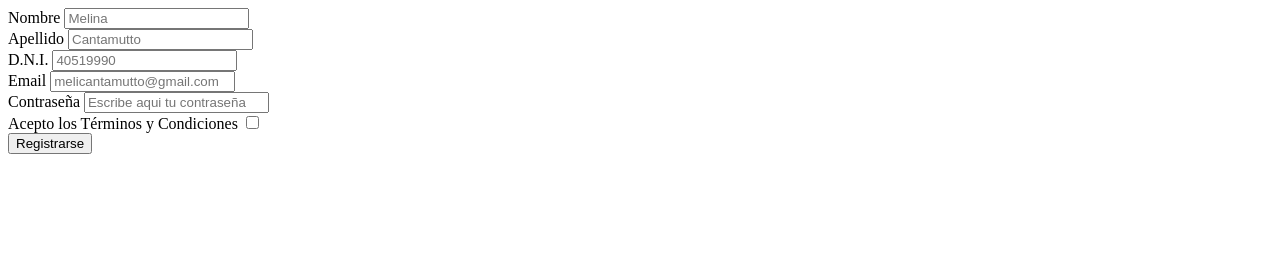
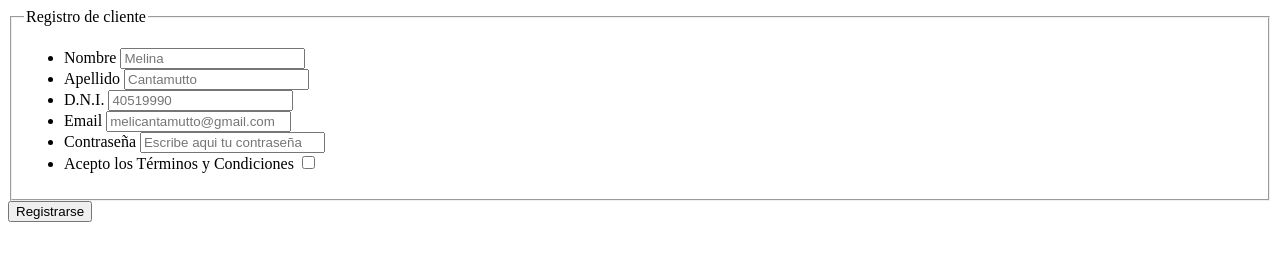
Before and after one commit to melicantamutto/formularios-01-registro-de-cliente, a plain HTML site: page index.html in a window 1280 px wide. Drawn offline with Linux system fonts and the light colour scheme.

Commit message:
mejoras de sintaxis en el formulario

```diff
--- a/index.html
+++ b/index.html
@@ -8,30 +8,36 @@
 <body>
     <main>
         <form action="#">
-            <div class="form-input-card">
+            <fieldset>
+                <legend>Registro de cliente</legend>
+                <ul>
+                    <li class="form-input-card">
                         <label for="userName">Nombre</label>
                         <input type="text" name="userName" id="userName" placeholder="Melina" />
-            </div>
-            <div class="form-input-card">
+                    </li>
+                    <li class="form-input-card">
                         <label for="userLastName">Apellido</label>
                         <input type="text" name="userLastName" id="userLastName" placeholder="Cantamutto" />
-            </div>
-            <div class="form-input-card">
+                    </li>
+                    <li class="form-input-card">
                         <label for="userDoc">D.N.I.</label>
-                <input type="number" name="userDoc" id="userDoc" maxlength="8" placeholder="40519990" />
-            </div>
-            <div class="form-input-card">
+                        <input type="tel" name="userDoc" id="userDoc" maxlength="8" placeholder="40519990" />
+                    </li>
+                    <li class="form-input-card">
                         <label for="userEmail">Email</label>
                         <input type="email" name="userEmail" id="userEmail" placeholder="melicantamutto@gmail.com" />
-            </div>
-            <div class="form-input-card">
+                    </li>
+                    <li class="form-input-card">
                         <label for="userPassword">Contraseña</label>
                         <input type="password" name="userPassword" id="userPassword" placeholder="Escribe aqui tu contraseña" minlength="8" maxlength="16" />
-            </div>
-            <div class="form-input-card">
+                    </li>
+                    <li class="form-input-card">
                         <label for="termsAndConditions">Acepto los Términos y Condiciones</label>
                         <input type="checkbox" name="termsAndConditions" id="termsAndConditions" />
-            </div>
+                    </li>
+                </ul>
+            </fieldset>
+
         <button type="submit">Registrarse</button>
         </form>
     </main>
```
Lines whose indentation alone changed are shown as unchanged.
